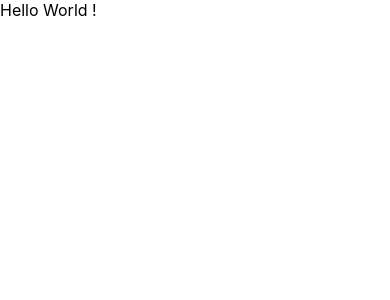
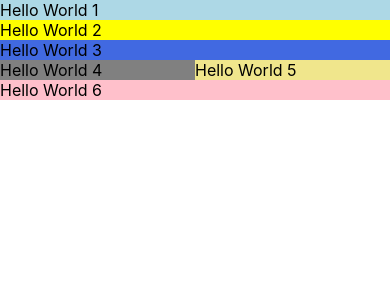
Before and after one commit to samadakram/Material-Ui_Layout-example, a React (Create React App) app: page / in a window 390 px wide. Shown: the top 300 px of the page. Built offline with nearby package versions, Linux system fonts and the light colour scheme.

Commit message:
Responsive Grid

```diff
--- a/src/Grid.js
+++ b/src/Grid.js
@@ -1,13 +1,55 @@
 import React from 'react';
-// import { makeStyles } from '@material-ui/core/styles';
+import { makeStyles } from '@material-ui/core/styles';
 import Grid from '@material-ui/core/Grid';
 
-const GridLayout = ()=>{
-    return(
+const useStyles = makeStyles((theme) => ({
+    root: {
+        flexGrow: 1,
+    },
+    firstRow: {
+        backgroundColor: 'lightBlue',
+    },
+    secondRow: {
+        backgroundColor: 'yellow',
+    },
+    secondRow2: {
+        backgroundColor: 'royalBlue',
+    },
+    thirdRow: {
+        backgroundColor: 'gray',
+    },
+    thirdRow2: {
+        backgroundColor: 'khaki',
+    },
+    thirdRow3: {
+        backgroundColor: 'pink',
+    },
+}));
+
+const GridLayout = () => {
+
+    const classes = useStyles();
+
+    return (
         <div>
             <Grid container>
-                <Grid item>
-                    Hello World !
+                <Grid item xs={12} className={classes.firstRow} >
+                    Hello World 1
+                </Grid>
+                <Grid item xs={12} md={6} className={classes.secondRow} >
+                    Hello World 2
+                </Grid>
+                <Grid item xs={12} md={6} className={classes.secondRow2} >
+                    Hello World 3
+                </Grid>
+                <Grid item xs={6} md={4} className={classes.thirdRow} >
+                    Hello World 4
+                </Grid>
+                <Grid item xs={6} md={4} className={classes.thirdRow2} >
+                    Hello World 5
+                </Grid>
+                <Grid item xs={12} md={4} className={classes.thirdRow3} >
+                    Hello World 6
                 </Grid>
             </Grid>
         </div>
```
Also changed, not shown: 1 other file (tests, documents, lock files or other folders).
